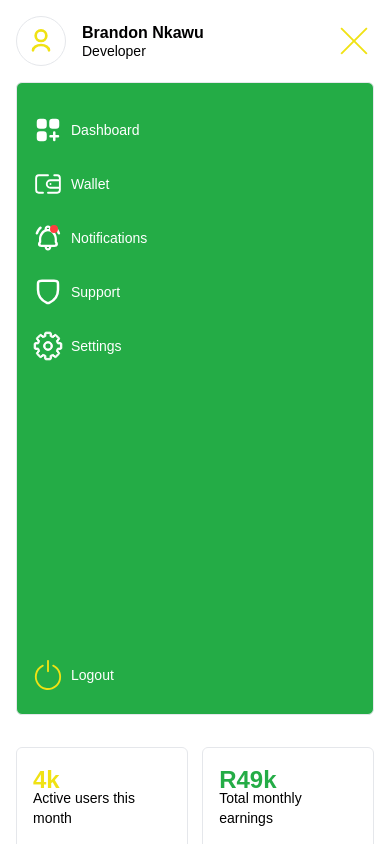
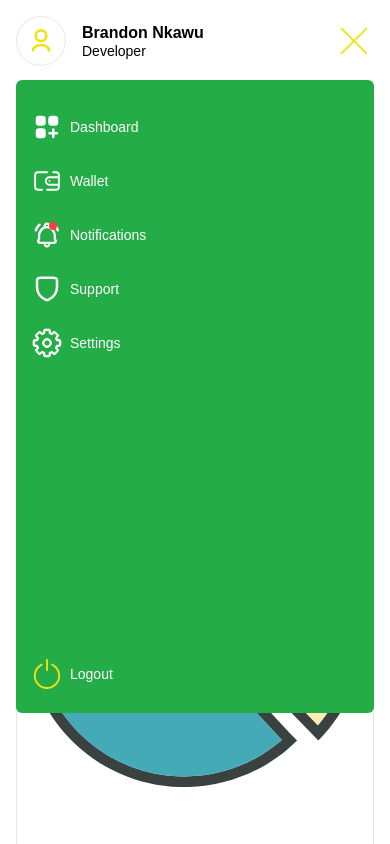
Before and after one commit to Brandon-Online01/payd, a React (Create React App) app: page / in a window 390 px wide. Both pictures are taken after a click on the picture 354 px from the left and 41 px from the top of the page. Built offline with nearby package versions, Linux system fonts and the light colour scheme.

Commit message:
overlays the menu

```diff
--- a/src/components/navigation/mobile-navigation.js
+++ b/src/components/navigation/mobile-navigation.js
@@ -43,7 +43,7 @@ const MobileNavigation = () => {
                 </div>
                 {
                     isOpen && (
-                        <div className="w-[100%] min-h-[75vh] overflow-scroll h-[100%] pt-8 pb-6 px-4 border-[1px] rounded-md flex flex-col items-start justify-between bg-[var(--green)] z-[2] popin relative">
+                        <div className="w-[100%] min-h-[75vh] overflow-scroll h-[100%] pt-8 pb-6 px-4 rounded-md flex flex-col items-start justify-between bg-[var(--green)] popin absolute top-[4rem] z-[9]">
                             <div className="flex flex-col gap-6 justify-between w-[100%]">
                                 <div className="flex flex-col items-start gap-6 text-[var(--white)] flex-wrap w-[100%]">
                                     <Link to='/' className='flex justify-start items-center gap-2'>
@@ -83,7 +83,7 @@ const MobileNavigation = () => {
                                 </div>
                                 {
                                     isLogginOut &&
-                                    <div className="rounded-lg flex flex-col gap-4 absolute top-[-5rem] right-0 border-[1px] bg-[var(--white)] p-4 w-[100%]">
+                                    <div className="rounded-lg flex flex-col gap-4 absolute top-[-5rem] right-0 bg-[var(--white)] p-4 w-[100%]">
                                         <p className="text-lg">Logging out, are you sure ?</p>
                                         <div className="flex items-center justify-between">
                                             <button className="border-[1px] border-[var(--red)] text-[var(--red)] hover:bg-[var(--red)] hover:text-[var(--white)] rounded-md py-2 w-[45%] cursor-pointer ease-in-out duration-300">Cancel</button>
```
